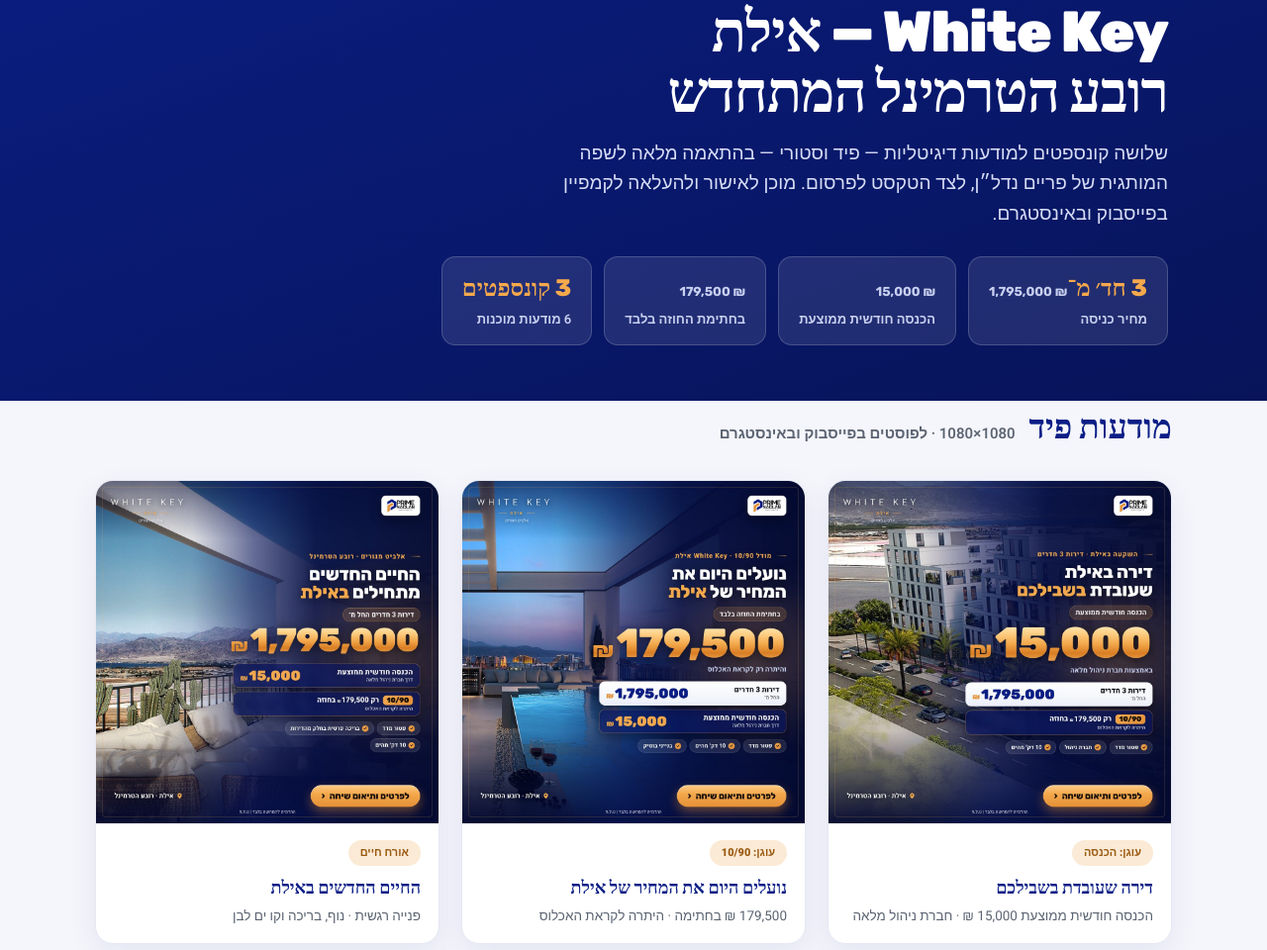
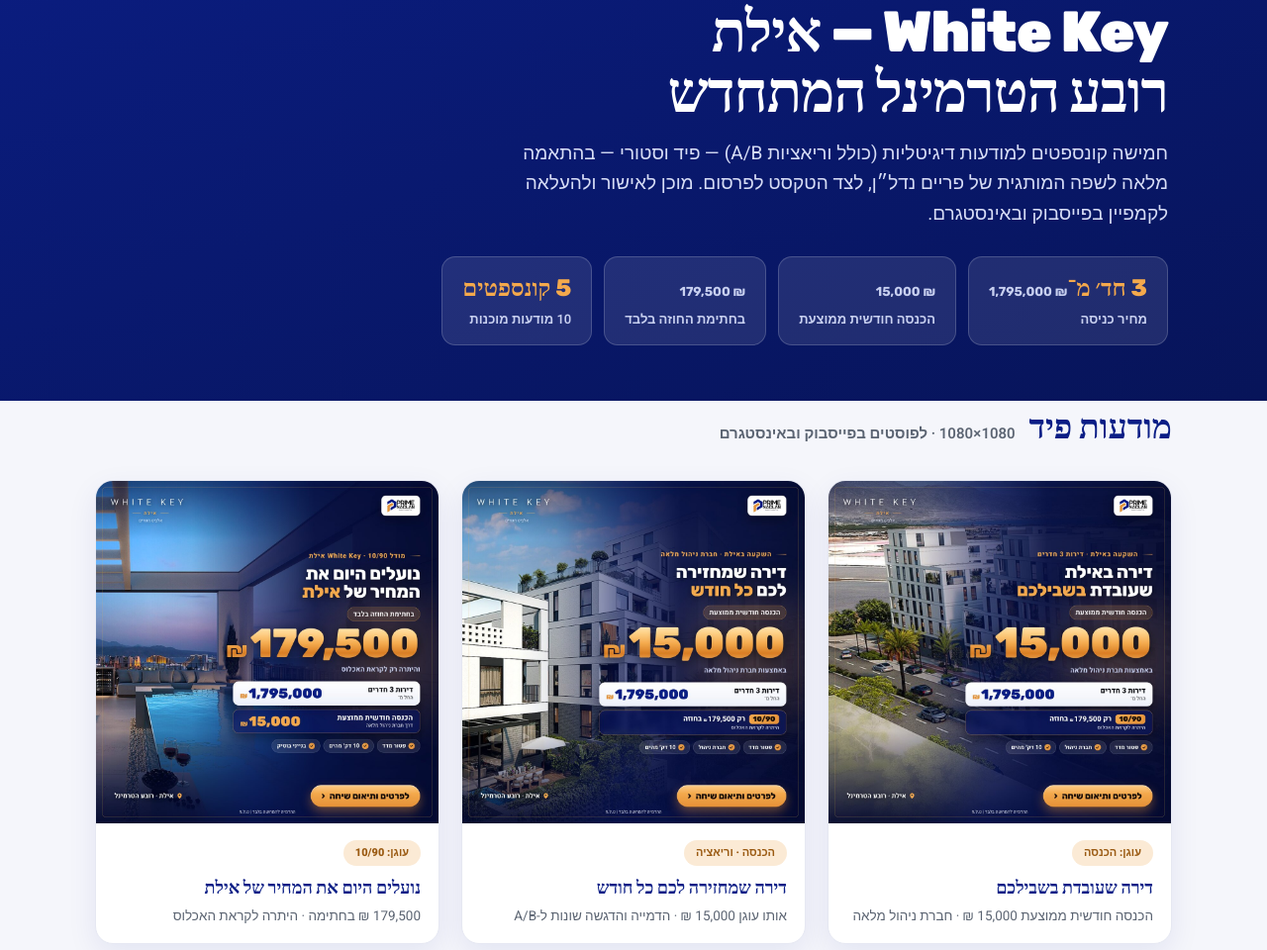
Before and after one commit to oded-ych/prime-nadlan-lp, a plain HTML site: page whitekey/index.html in a window 1280 px wide. Shown: the part 192-1152 px from the top of the page at 99% size. Drawn offline with Linux system fonts and the light colour scheme.

Commit message:
whitekey: שתי וריאציות A/B נוספות (הכנסה + 10/90) בדף ההצגה (#3)
- וריאציית הכנסה: "דירה שמחזירה לכם כל חודש" (courtyard, עוגן 15,000)
- וריאציית 10/90: "הכניסה הכי קטנה לדירה באילת" (נוף ים, עוגן 179,500)
עדכון מונה הקונספטים ל-5 / 10 מודעות.


Claude-Session: https://claude.ai/code/session_01Ny9N966SA4YS79YRoDainL

Co-authored-by: Claude <noreply@anthropic.com>

```diff
--- a/whitekey/index.html
+++ b/whitekey/index.html
@@ -101,12 +101,12 @@ footer .disc{margin-top:10px;opacity:.75;}
     <div class="logochip"><img src="img/logo.png" alt="פריים נדל״ן"></div>
     <div class="kick">White Key אילת · אלביט מגורים · מודעות לקמפיין ממומן</div>
     <h1>White Key — אילת<br>רובע הטרמינל המתחדש</h1>
-    <p>שלושה קונספטים למודעות דיגיטליות — פיד וסטורי — בהתאמה מלאה לשפה המותגית של פריים נדל״ן, לצד הטקסט לפרסום. מוכן לאישור ולהעלאה לקמפיין בפייסבוק ובאינסטגרם.</p>
+    <p>חמישה קונספטים למודעות דיגיטליות (כולל וריאציות A/B) — פיד וסטורי — בהתאמה מלאה לשפה המותגית של פריים נדל״ן, לצד הטקסט לפרסום. מוכן לאישור ולהעלאה לקמפיין בפייסבוק ובאינסטגרם.</p>
     <div class="stats">
       <div class="stat"><b>3 חד׳ מ־<span class="money">1,795,000 ₪</span></b><span>מחיר כניסה</span></div>
       <div class="stat"><b><span class="money">15,000 ₪</span></b><span>הכנסה חודשית ממוצעת</span></div>
       <div class="stat"><b><span class="money">179,500 ₪</span></b><span>בחתימת החוזה בלבד</span></div>
-      <div class="stat"><b>3 קונספטים</b><span>6 מודעות מוכנות</span></div>
+      <div class="stat"><b>5 קונספטים</b><span>10 מודעות מוכנות</span></div>
     </div>
   </div>
 </header>
@@ -117,8 +117,12 @@ footer .disc{margin-top:10px;opacity:.75;}
     <div class="grid">
       <div class="card"><div class="thumb" onclick="zoom('img/feed-income.jpg')"><img src="img/feed-income.jpg" alt="קונספט הכנסה"></div>
         <div class="cap"><span class="tag">עוגן: הכנסה</span><h3>דירה שעובדת בשבילכם</h3><p>הכנסה חודשית ממוצעת 15,000 ₪ · חברת ניהול מלאה</p></div></div>
+      <div class="card"><div class="thumb" onclick="zoom('img/feed-income-b.jpg')"><img src="img/feed-income-b.jpg" alt="וריאציית הכנסה"></div>
+        <div class="cap"><span class="tag">הכנסה · וריאציה</span><h3>דירה שמחזירה לכם כל חודש</h3><p>אותו עוגן 15,000 ₪ · הדמייה והדגשה שונות ל-A/B</p></div></div>
       <div class="card"><div class="thumb" onclick="zoom('img/feed-entry.jpg')"><img src="img/feed-entry.jpg" alt="קונספט כניסה"></div>
         <div class="cap"><span class="tag">עוגן: 10/90</span><h3>נועלים היום את המחיר של אילת</h3><p>179,500 ₪ בחתימה · היתרה לקראת האכלוס</p></div></div>
+      <div class="card"><div class="thumb" onclick="zoom('img/feed-entry-b.jpg')"><img src="img/feed-entry-b.jpg" alt="וריאציית כניסה"></div>
+        <div class="cap"><span class="tag">10/90 · וריאציה</span><h3>הכניסה הכי קטנה לדירה באילת</h3><p>אותו עוגן 179,500 ₪ · נוף ים דומיננטי ל-A/B</p></div></div>
       <div class="card"><div class="thumb" onclick="zoom('img/feed-lifestyle.jpg')"><img src="img/feed-lifestyle.jpg" alt="קונספט אורח חיים"></div>
         <div class="cap"><span class="tag">אורח חיים</span><h3>החיים החדשים באילת</h3><p>פנייה רגשית · נוף, בריכה וקו ים לבן</p></div></div>
     </div>
@@ -128,7 +132,9 @@ footer .disc{margin-top:10px;opacity:.75;}
     <div class="shead"><h2>גרסאות סטורי</h2><p>1080×1920 · מסך מלא בסטוריז וברילס</p></div>
     <div class="grid">
       <div class="card"><div class="thumb" onclick="zoom('img/story-income.jpg')"><img src="img/story-income.jpg" alt="סטורי הכנסה"></div><div class="cap"><h3>הכנסה</h3></div></div>
+      <div class="card"><div class="thumb" onclick="zoom('img/story-income-b.jpg')"><img src="img/story-income-b.jpg" alt="סטורי הכנסה וריאציה"></div><div class="cap"><h3>הכנסה · וריאציה</h3></div></div>
       <div class="card"><div class="thumb" onclick="zoom('img/story-entry.jpg')"><img src="img/story-entry.jpg" alt="סטורי כניסה"></div><div class="cap"><h3>כניסה 10/90</h3></div></div>
+      <div class="card"><div class="thumb" onclick="zoom('img/story-entry-b.jpg')"><img src="img/story-entry-b.jpg" alt="סטורי כניסה וריאציה"></div><div class="cap"><h3>10/90 · וריאציה</h3></div></div>
       <div class="card"><div class="thumb" onclick="zoom('img/story-lifestyle.jpg')"><img src="img/story-lifestyle.jpg" alt="סטורי אורח חיים"></div><div class="cap"><h3>אורח חיים</h3></div></div>
     </div>
   </section>
```
Also changed, not shown: whitekey/img/feed-entry-b.jpg (added), whitekey/img/feed-income-b.jpg (added), whitekey/img/story-entry-b.jpg (added), whitekey/img/story-income-b.jpg (added).
